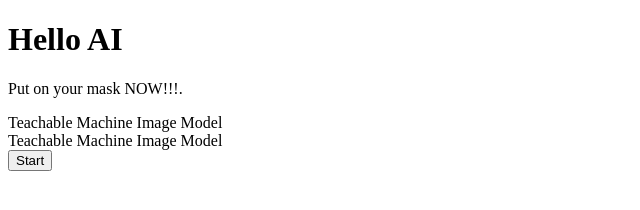
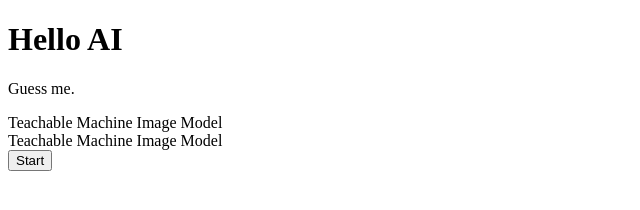
Before and after one commit to DuetKKU/DuetImageAI, a plain HTML site: page index.html in a window 1280 px wide. Shown: the whole page, without its empty margins (0-640 px from the left). Drawn offline with Linux system fonts and the light colour scheme.

Commit message:
Update index.html

```diff
--- a/index.html
+++ b/index.html
@@ -6,7 +6,7 @@
 <body>
 
 <h1>Hello AI</h1>
-<p>Put on your mask NOW!!!.</p>
+<p>Guess me.</p>
 <div>Teachable Machine Image Model</div>
   <div>Teachable Machine Image Model</div>
 <button type="button" onclick="init()">Start</button>
```
